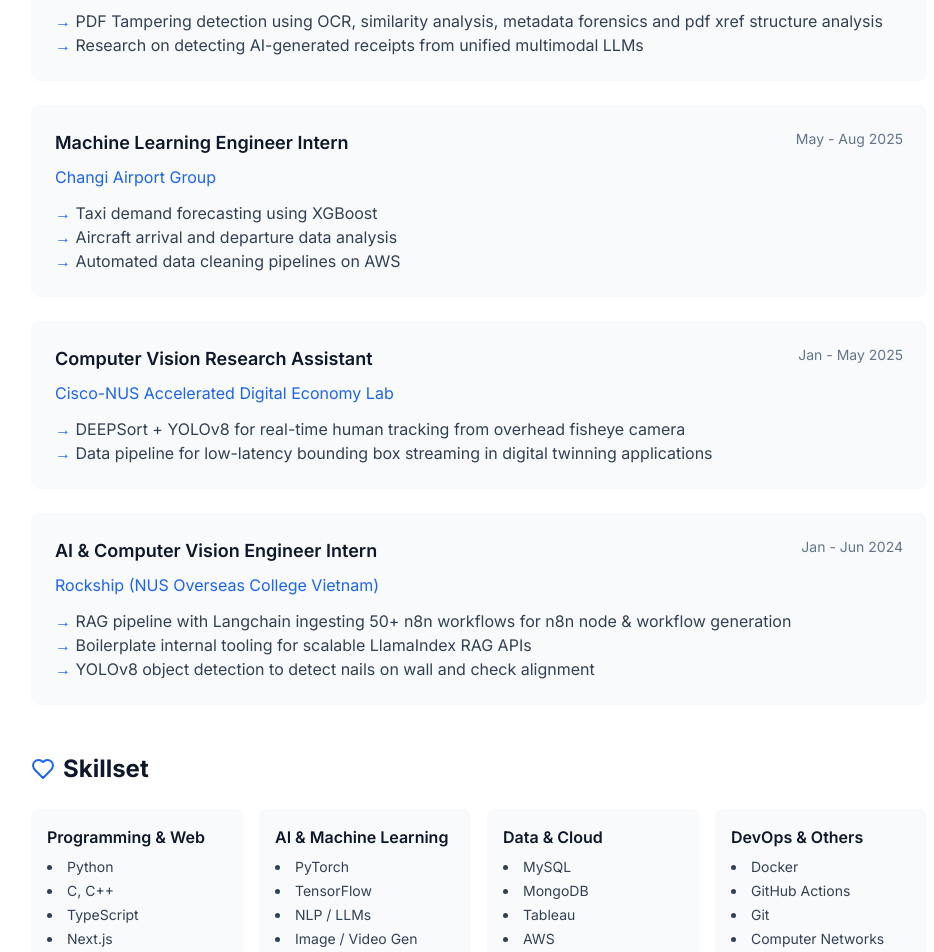
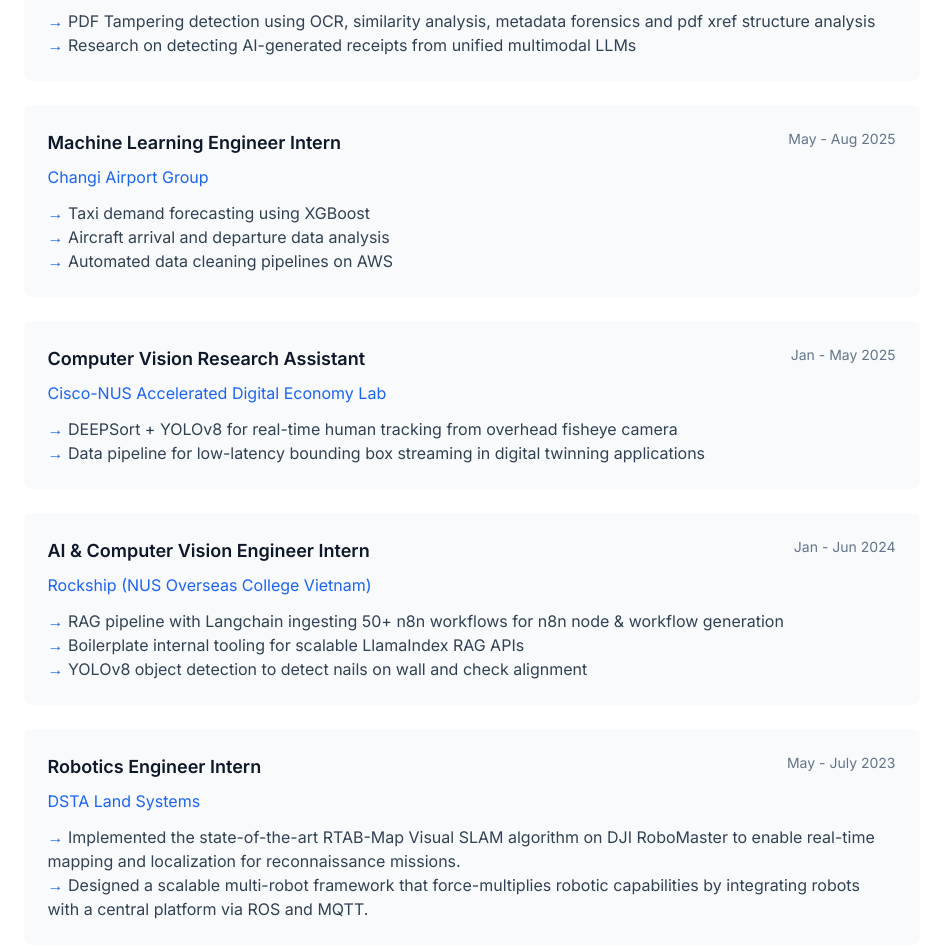
Before and after one commit to yeo-menghan/yeo-menghan.github.io, a Next.js app: page / in a window 1280 px wide. Shown: the part 1260-2212 px from the top of the page, without its empty margins (161-1095 px from the left). Built offline with nearby package versions, Linux system fonts and the light colour scheme.

Commit message:
Fix scrollbar showing across pages, add google ml content, add grains projects, remove attention paper

```diff
--- a/app/globals.css
+++ b/app/globals.css
@@ -100,3 +100,7 @@
 .dark .prose input[type="checkbox"] {
   accent-color: #60a5fa;
 }
+
+html {
+  scrollbar-gutter: stable;
+}
--- a/app/page.tsx
+++ b/app/page.tsx
@@ -90,7 +90,8 @@
         <div className="space-y-6">
 
           <div className="bg-slate-50 dark:bg-slate-800 rounded-lg p-6">
-            <div className="flex justify-between items-start mb-2">
+            {/* <div className="flex justify-between items-start mb-2"> */}
+            <div className="flex flex-col sm:flex-row sm:justify-between items-start mb-2 gap-1">
               <h3 className="font-semibold text-lg">AI Engineer Intern</h3>
               <span className="text-sm text-slate-500 dark:text-slate-400">Sep 2025 - Present</span>
             </div>
@@ -104,7 +105,8 @@
           </div>
 
           <div className="bg-slate-50 dark:bg-slate-800 rounded-lg p-6">
-            <div className="flex justify-between items-start mb-2">
+            {/* <div className="flex justify-between items-start mb-2"> */}
+            <div className="flex flex-col sm:flex-row sm:justify-between items-start mb-2 gap-1">
               <h3 className="font-semibold text-lg">Machine Learning Engineer Intern</h3>
               <span className="text-sm text-slate-500 dark:text-slate-400">May - Aug 2025</span>
             </div>
@@ -120,7 +122,7 @@
           </div>
 
           <div className="bg-slate-50 dark:bg-slate-800 rounded-lg p-6">
-            <div className="flex justify-between items-start mb-2">
+            <div className="flex flex-col sm:flex-row sm:justify-between items-start mb-2 gap-1">
               <h3 className="font-semibold text-lg">Computer Vision Research Assistant</h3>
               <span className="text-sm text-slate-500 dark:text-slate-400">Jan - May 2025</span>
             </div>
@@ -134,7 +136,8 @@
           </div>
 
           <div className="bg-slate-50 dark:bg-slate-800 rounded-lg p-6">
-            <div className="flex justify-between items-start mb-2">
+            {/* <div className="flex justify-between items-start mb-2"> */}
+            <div className="flex flex-col sm:flex-row sm:justify-between items-start mb-2 gap-1">
               <h3 className="font-semibold text-lg">AI & Computer Vision Engineer Intern</h3>
               <span className="text-sm text-slate-500 dark:text-slate-400">Jan - Jun 2024</span>
             </div>
@@ -146,6 +149,20 @@
               <span> Boilerplate internal tooling for scalable LlamaIndex RAG APIs</span> <br></br>
               <span className="text-blue-600 dark:text-blue-400">→</span>
               <span> YOLOv8 object detection to detect nails on wall and check alignment</span> <br></br>
+            </p>
+          </div>
+
+          <div className="bg-slate-50 dark:bg-slate-800 rounded-lg p-6">
+            <div className="flex flex-col sm:flex-row sm:justify-between items-start mb-2 gap-1">
+              <h3 className="font-semibold text-lg">Robotics Engineer Intern</h3>
+              <span className="text-sm text-slate-500 dark:text-slate-400">May - July 2023</span>
+            </div>
+            <p className="text-blue-600 dark:text-blue-400 mb-3">DSTA Land Systems</p>
+            <p className="text-slate-700 dark:text-slate-300">
+              <span className="text-blue-600 dark:text-blue-400">→</span>
+              <span> Implemented the state-of-the-art RTAB-Map Visual SLAM algorithm on DJI RoboMaster to enable real-time mapping and localization for reconnaissance missions.</span> <br></br>
+              <span className="text-blue-600 dark:text-blue-400">→</span>
+              <span> Designed a scalable multi-robot framework that force-multiplies robotic capabilities by integrating robots with a central platform via ROS and MQTT.</span> <br></br>
             </p>
           </div>
         </div>
--- a/app/projects/ProjectsClient.tsx
+++ b/app/projects/ProjectsClient.tsx
@@ -30,7 +30,7 @@
   });
 
   return (
-    <div className="max-w-6xl mx-auto">
+    <div className="max-w-4xl mx-auto">
       <div className="mb-8">
         <h1 className="text-4xl font-bold mb-4">Projects</h1>
         <p className="text-xl text-slate-600 dark:text-slate-400">
```
Also changed, not shown: content/archive/attention-is-all-you-need.md (renamed from content/notes/attention-is-all-you-need.md, +1 -1 lines), content/notes/google-ml-certification.md (+29 -2 lines), content/opinions/graduation.md (+1 -1 lines), content/opinions/hackathon.md (+1 -1 lines), content/projects/aisg-challenge-2024.md (+1 -1 lines), content/projects/grain-project.md (added, +15 -0 lines), content/projects/sg-english-asr.md (+1 -1 lines).
